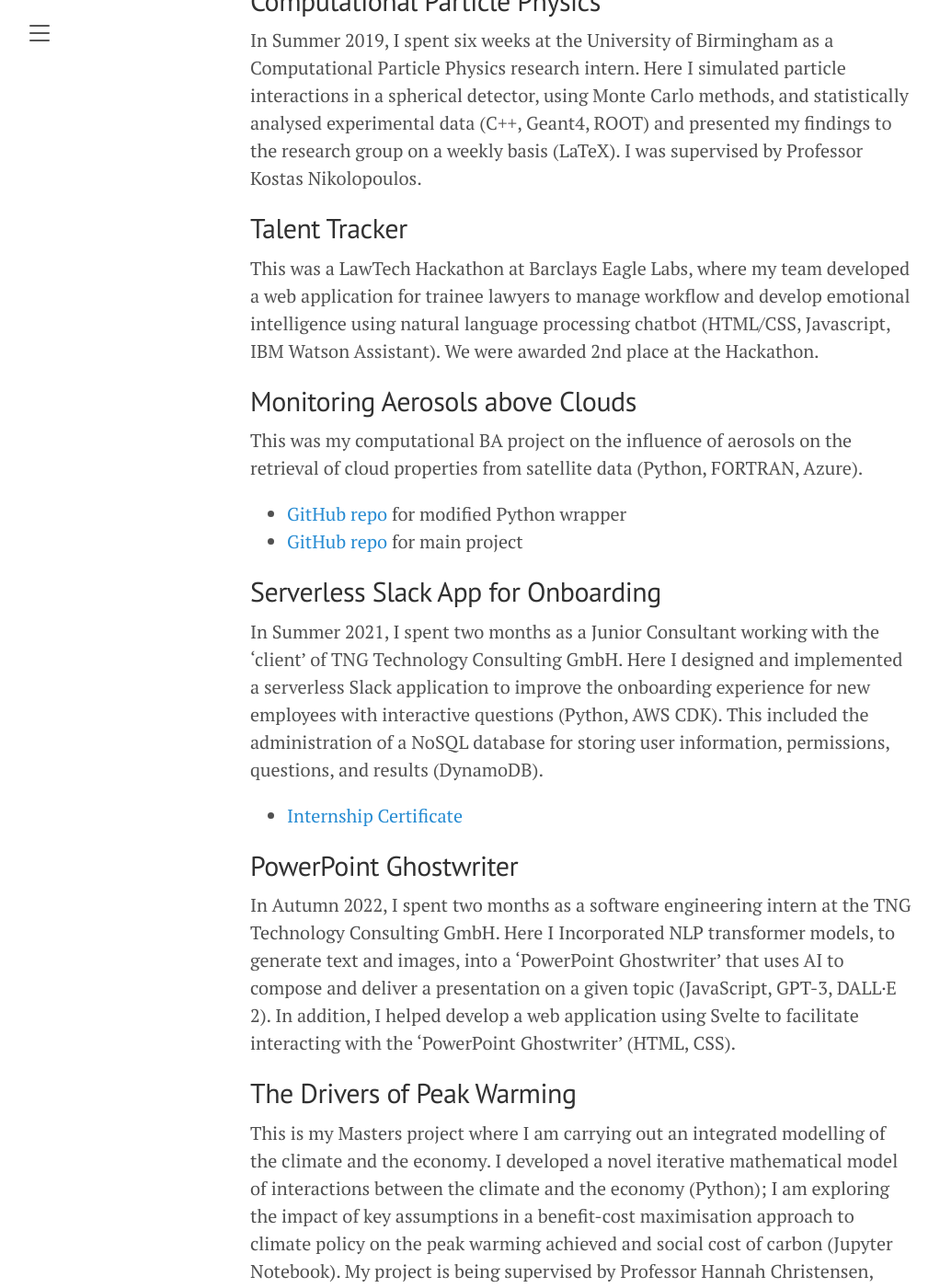
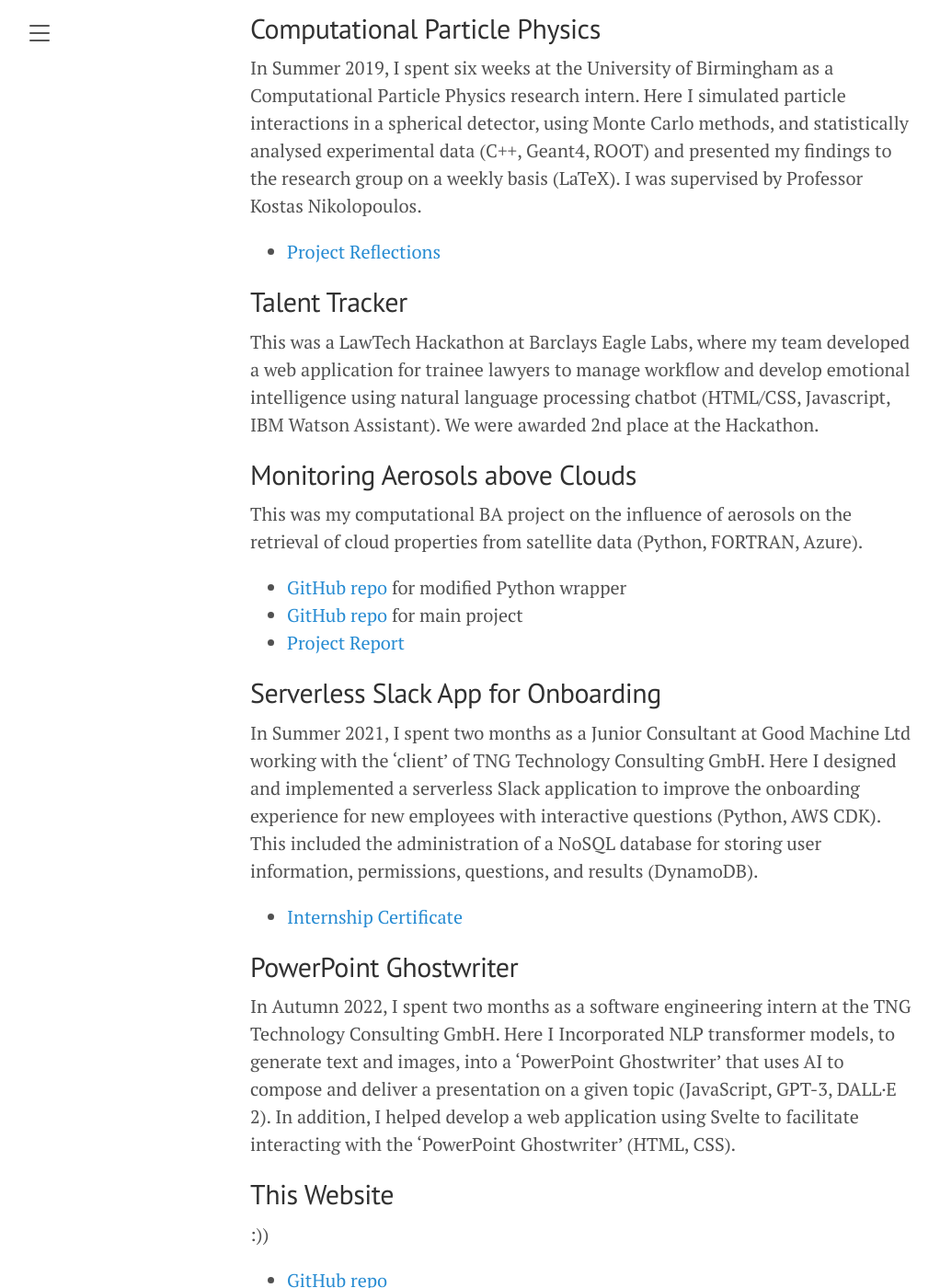
Before and after one commit to a5v/personal-website, a Jekyll site: the page built from projects.markdown, in a window 1280 px wide and 1400 px high, scrolled down 1463 px. Shown: the whole window at 92% size, without its empty margins (8-1030 px from the left). Built offline with Jekyll 4.4.1, drawn with Linux system fonts in a browser that asks for light colours; some of the changed text lies outside the part shown.

Commit message:
add project reports

```diff
--- a/projects.markdown
+++ b/projects.markdown
@@ -34,11 +34,14 @@ This is a Kaggle competition, where I decided to apply deep learning techniques
 
 In Summer 2020, I spent six weeks as a data science intern at the Oxford Martin School doing research regarding the Economics of Sustainability. Here I implemented cutting-edge community detection algorithms on the global fossil fuel supply chain modelled as a min-cost flow network (Python, C++, GeoPandas).
 
-- [GitHub repo](https://github.com/Lkruitwagen/global-fossil-fuel-supply-chain).
+- [GitHub repo](https://github.com/Lkruitwagen/global-fossil-fuel-supply-chain)
+- [Project Report](https://a5v.github.io/personal-website/assets/files/UoO_report.pdf)
 
 ## Computational Particle Physics
 
 In Summer 2019, I spent six weeks at the University of Birmingham as a Computational Particle Physics research intern. Here I simulated particle interactions in a spherical detector, using Monte Carlo methods, and statistically analysed experimental data (C++, Geant4, ROOT) and presented my findings to the research group on a weekly basis (LaTeX). I was supervised by Professor Kostas Nikolopoulos.
+
+- [Project Reflections](https://a5v.github.io/personal-website/assets/files/UoB_reflective_diary.pdf)
 
 ## Talent Tracker
 
@@ -50,10 +53,11 @@ This was my computational BA project on the influence of aerosols on the retriev
 
 - [GitHub repo](https://github.com/a5v/pyDISORT) for modified Python wrapper
 - [GitHub repo](https://github.com/a5v/aerosols-above-clouds) for main project
+- [Project Report](https://a5v.github.io/personal-website/assets/files/B8_report.pdf)
 
 ## Serverless Slack App for Onboarding
 
-In Summer 2021, I spent two months as a Junior Consultant working with the 'client' of TNG Technology Consulting GmbH. Here I designed and implemented a serverless Slack application to improve the onboarding experience for new employees with interactive questions (Python, AWS CDK). This included the administration of a NoSQL database for storing user information, permissions, questions, and results (DynamoDB).
+In Summer 2021, I spent two months as a Junior Consultant at Good Machine Ltd working with the 'client' of TNG Technology Consulting GmbH. Here I designed and implemented a serverless Slack application to improve the onboarding experience for new employees with interactive questions (Python, AWS CDK). This included the administration of a NoSQL database for storing user information, permissions, questions, and results (DynamoDB).
 
 - [Internship Certificate](https://a5v.github.io/personal-website/assets/files/good_machine_internship_certificate.pdf)
 
@@ -61,11 +65,11 @@ In Summer 2021, I spent two months as a Junior Consultant working with the 'clie
 
 In Autumn 2022, I spent two months as a software engineering intern at the TNG Technology Consulting GmbH. Here I Incorporated NLP transformer models, to generate text and images, into a 'PowerPoint Ghostwriter' that uses AI to compose and deliver a presentation on a given topic (JavaScript, GPT-3, DALL·E 2). In addition, I helped develop a web application using Svelte to facilitate interacting with the 'PowerPoint Ghostwriter' (HTML, CSS).
 
-## The Drivers of Peak Warming
+<!-- ## The Drivers of Peak Warming
 
 This is my Masters project where I am carrying out an integrated modelling of the climate and the economy. I developed a novel iterative mathematical model of interactions between the climate and the economy (Python); I am exploring the impact of key assumptions in a benefit-cost maximisation approach to climate policy on the peak warming achieved and social cost of carbon (Jupyter Notebook). My project is being supervised by Professor Hannah Christensen, Professor Myles Allen, and Stuart Jenkins.
 
-- [GitHub repo](https://github.com/a5v/drivers-of-peak-warming).
+- [GitHub repo](https://github.com/a5v/drivers-of-peak-warming) -->
 
 ## This Website
 
```
Also changed, not shown: 3 other files.
